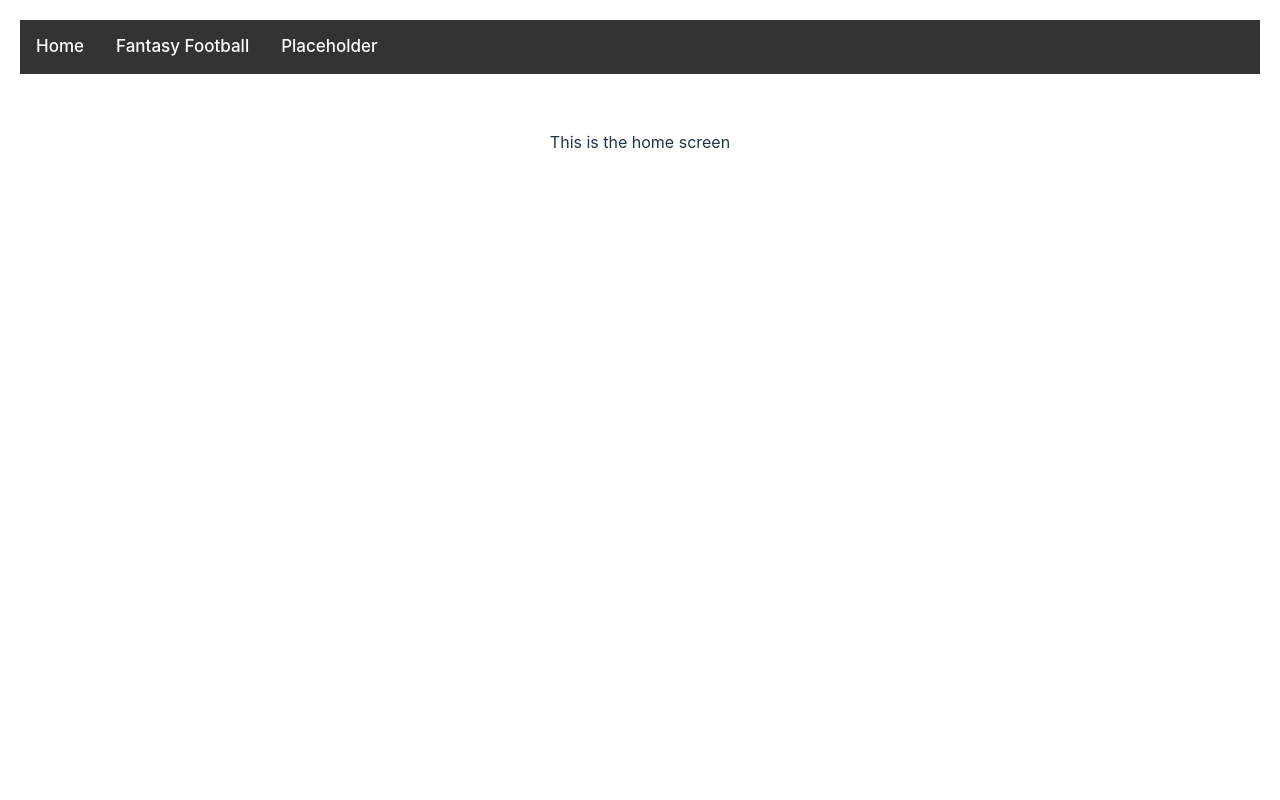
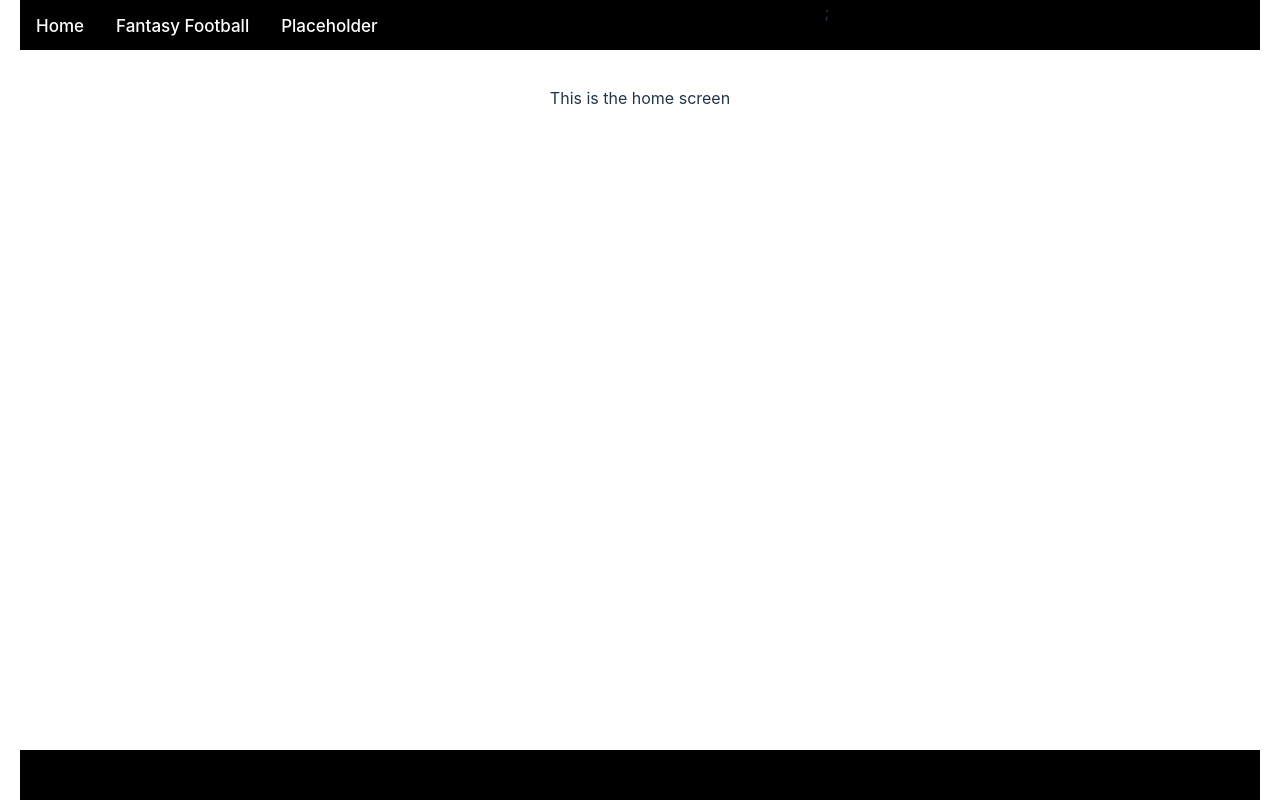
Before and after one commit to bspangler21/FrontendTemplate, a React (Vite) app: page / in a window 1280 px wide. Built offline with nearby package versions, Linux system fonts and the light colour scheme; what @fluentui/font-icons-mdl2 would draw is missing.

Commit message:
Refactor CSS styles and update routing

```diff
--- a/src/App.tsx
+++ b/src/App.tsx
@@ -7,6 +7,7 @@ import FantasyFootballTeam from "./pages/FantasyFootballTeam";
 import Header from "./pageComponents/Header";
 import Home from "./pages/Home";
 import Placeholder from "./pages/Placeholder";
+import Footer from "./pageComponents/Footer";
 
 function App() {
 	return (
@@ -20,7 +21,7 @@ function App() {
 				></Route>
 				<Route path="/placeholder" Component={Placeholder}></Route>
 			</Routes>
-			{/* <Footer /> */}
+			<Footer />
 		</BrowserRouter>
 	);
 }
--- /dev/null
+++ b/src/pageComponents/Footer.tsx
@@ -0,0 +1,7 @@
+import footer from "../styles/footer.module.css";
+
+const Footer = () => {
+	return <div className={footer.footer}></div>;
+};
+
+export default Footer;
--- a/src/pageComponents/Header.tsx
+++ b/src/pageComponents/Header.tsx
@@ -1,5 +1,4 @@
 import header from "../styles/header.module.css";
-import utilstyles from "../styles/utilStyles.module.css";
 
 const pages = [
 	{
@@ -18,13 +17,11 @@ const pages = [
 
 const Header = () => {
 	return (
-		<div className={utilstyles.container}>
-			<div className={header.topnav}>
-				{pages.map((page) => (
-					<a href={page.link}>{page.name}</a>
-				))}
-				;
-			</div>
+		<div className={header.topnav}>
+			{pages.map((page) => (
+				<a href={page.link}>{page.name}</a>
+			))}
+			;
 		</div>
 	);
 };
--- /dev/null
+++ b/src/styles/footer.module.css
@@ -0,0 +1,10 @@
+.footer {
+    background-color: #000000;
+    color: white;
+    text-align: center;
+    position: fixed;
+    left: 20px;
+    bottom: 0;
+    width: calc(100vw - 40px);
+    height: 50px;
+}
--- a/src/styles/header.module.css
+++ b/src/styles/header.module.css
@@ -1,7 +1,13 @@
 .topnav {
   overflow: hidden;
-  background-color: #333;
+  background-color: #000000;
   width: calc(100vw - 40px);
+  /* position: fixed;
+  z-index: 0;
+
+  top: 0;
+  left: 0; */
+  height: 50px;
 }
 
 .topnav a {
@@ -12,6 +18,7 @@
   padding: 14px 16px;
   text-decoration: none;
   font-size: 17px;
+
 }
 
 .topnav a:hover {
--- a/src/styles/utilStyles.module.css
+++ b/src/styles/utilStyles.module.css
@@ -1,10 +1,12 @@
 .container {
   padding: 20px;
+  height: calc(100vh - 100px);
 }
 
 .table {
   border-collapse: collapse;
   width: 80%;
+  margin: auto;
 }
 
 .th {
```
